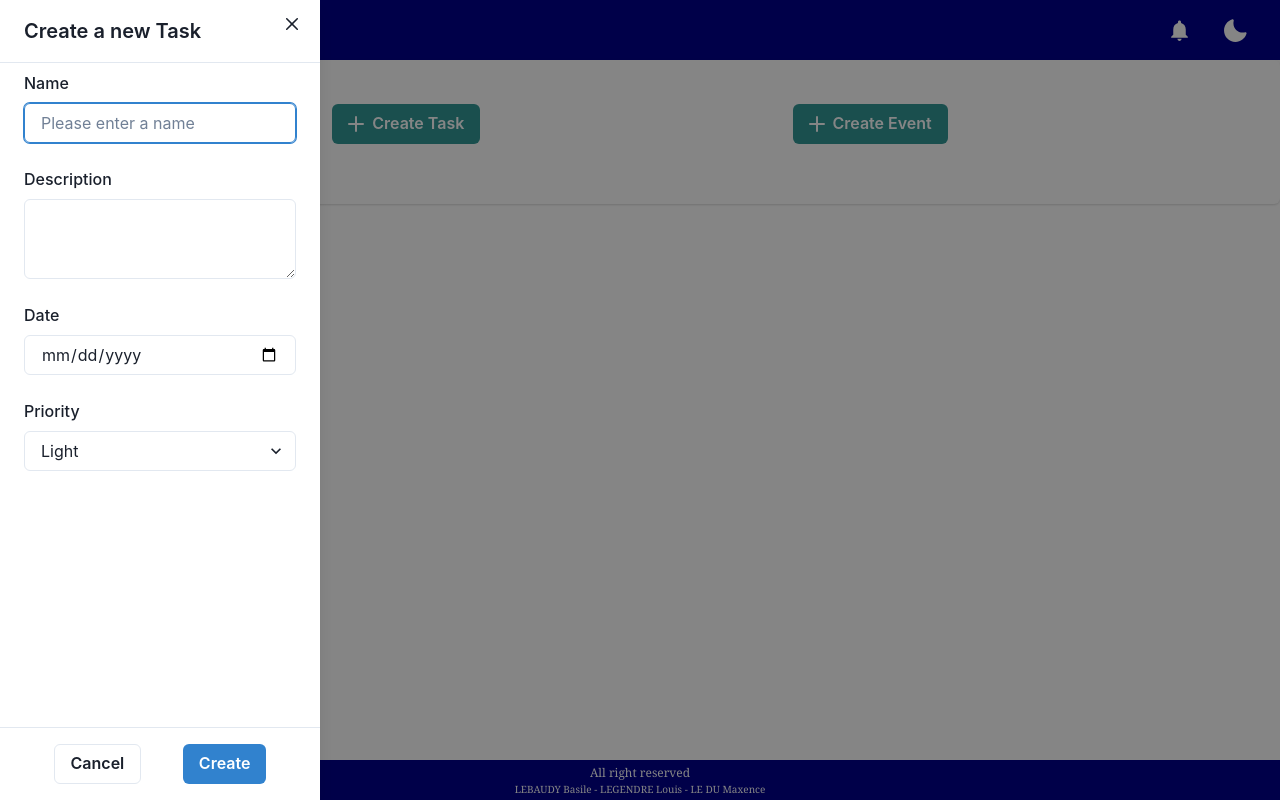
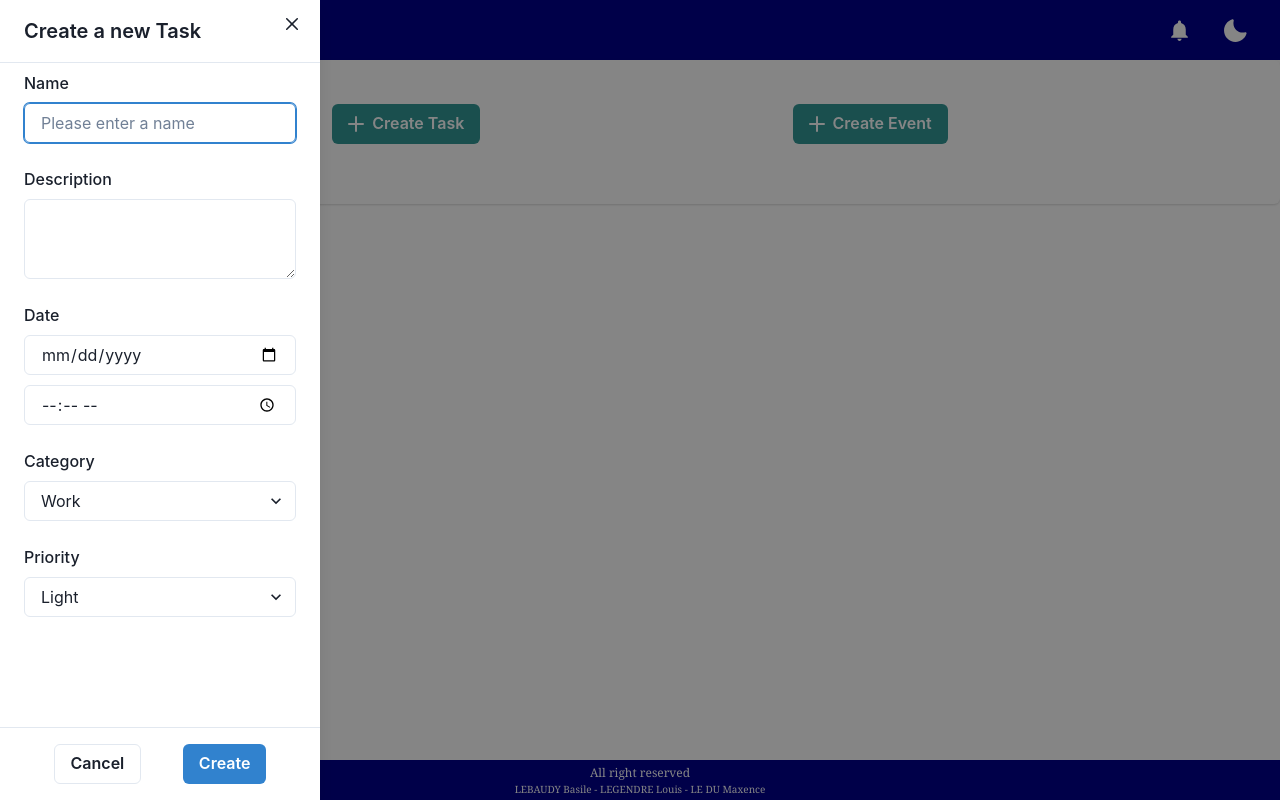
Before and after one commit to Zilba26/react-todo-app, a React (Vite) app: page /todolist in a window 1280 px wide. Both pictures are taken after a click on the button "Create Task". Built offline with nearby package versions, Linux system fonts and the light colour scheme.

Commit message:
add Time & category for tasks

```diff
--- a/src/CreateEvent/CreateEvent.tsx
+++ b/src/CreateEvent/CreateEvent.tsx
@@ -220,18 +220,6 @@ const CreateEvent: React.FC<CreateEventProps> = () => {
                 </Select>
               </Box>
               <Box display="flex" flexDirection="column">
-                <FormLabel htmlFor="priority">Priority</FormLabel>
-                <Select
-                  id="priority"
-                  value={formData.priority}
-                  onChange={handleInputChange}
-                >
-                  <option value={Priority.LIGHT}>{Priority.LIGHT}</option>
-                  <option value={Priority.NORMAL}>{Priority.NORMAL}</option>
-                  <option value={Priority.HIGHT}>{Priority.HIGHT}</option>
-                </Select>
-              </Box>
-              <Box display="flex" flexDirection="column">
                 <FormLabel htmlFor="category">Category</FormLabel>
                 <Select
                   id="category"
@@ -243,6 +231,18 @@ const CreateEvent: React.FC<CreateEventProps> = () => {
                       {category.name}
                     </option>
                   ))}
+                </Select>
+              </Box>
+              <Box display="flex" flexDirection="column">
+                <FormLabel htmlFor="priority">Priority</FormLabel>
+                <Select
+                  id="priority"
+                  value={formData.priority}
+                  onChange={handleInputChange}
+                >
+                  <option value={Priority.LIGHT}>{Priority.LIGHT}</option>
+                  <option value={Priority.NORMAL}>{Priority.NORMAL}</option>
+                  <option value={Priority.HIGHT}>{Priority.HIGHT}</option>
                 </Select>
               </Box>
             </Stack>
--- a/src/CreateTask/CreateTask.tsx
+++ b/src/CreateTask/CreateTask.tsx
@@ -20,7 +20,7 @@ import React, { useState } from "react";
 import { AddIcon } from "@chakra-ui/icons";
 import { Task } from "../models/Task";
 import { Priority } from "../models/Priority";
-import { addTask } from "../LocalStorage";
+import { addTask, getCategories, getCategoryByName } from "../LocalStorage";
 
 interface CreateTaskProps {}
 
@@ -30,10 +30,14 @@ const CreateTask: React.FC<CreateTaskProps> = () => {
     name: "",
     description: "",
     date: "",
+    time: "",
+    category: "Work",
     priority: Priority.LIGHT,
   });
 
   const firstField = React.useRef(null);
+
+  const categories = getCategories();
 
   const handleInputChange = (
     e: React.ChangeEvent<
@@ -45,20 +49,18 @@ const CreateTask: React.FC<CreateTaskProps> = () => {
   };
 
   const handleCreate = () => {
-    // Validate and handle the creation of the reminder
-    const { name, description, date, priority } = formData;
+    const { name, description, date, time, category, priority } = formData;
 
     // Validate the form data here
 
-    // Create a new reminder
     const newTask = new Task(
-      // You can generate a unique ID using a function or a library
-      // For simplicity, you can use the current timestamp as an ID
+      // Use the current timestamp as an ID
       Date.now(),
       name,
       description,
-      new Date(date),
-      priority as Priority
+      new Date(date + " " + time),
+      getCategoryByName(category),
+      priority
     );
 
     // Add the new reminder to the list
@@ -106,12 +108,34 @@ const CreateTask: React.FC<CreateTaskProps> = () => {
               </Box>
               <Box>
                 <FormLabel htmlFor="date">Date</FormLabel>
-                <Input
-                  type="date"
-                  id="date"
-                  value={formData.date}
+                <Box display="flex" flexDirection="column" gap="10px">
+                  <Input
+                    type="date"
+                    id="date"
+                    value={formData.date}
+                    onChange={handleInputChange}
+                  />
+                  <Input
+                    type="time"
+                    id="time"
+                    value={formData.time}
+                    onChange={handleInputChange}
+                  />
+                </Box>
+              </Box>
+              <Box>
+                <FormLabel htmlFor="category">Category</FormLabel>
+                <Select
+                  id="category"
+                  value={formData.category}
                   onChange={handleInputChange}
-                />
+                >
+                  {categories.map((category) => (
+                    <option key={category.id} value={category.name}>
+                      {category.name}
+                    </option>
+                  ))}
+                </Select>
               </Box>
               <Box>
                 <FormLabel htmlFor="priority">Priority</FormLabel>
--- a/src/models/Task.tsx
+++ b/src/models/Task.tsx
@@ -1,3 +1,4 @@
+import { Category } from "./Category";
 import { Priority } from "./Priority";
 
 export class Task {
@@ -5,6 +6,7 @@ export class Task {
   name: string;
   description: string;
   date: Date;
+  category: Category;
   priority: Priority;
 
   constructor(
@@ -12,12 +14,14 @@ export class Task {
     name: string,
     description: string,
     date: Date,
+    category: Category,
     priority: Priority
   ) {
     this.id = id;
     this.name = name;
     this.description = description;
     this.date = date;
+    this.category = category;
     this.priority = priority;
   }
 }
```
